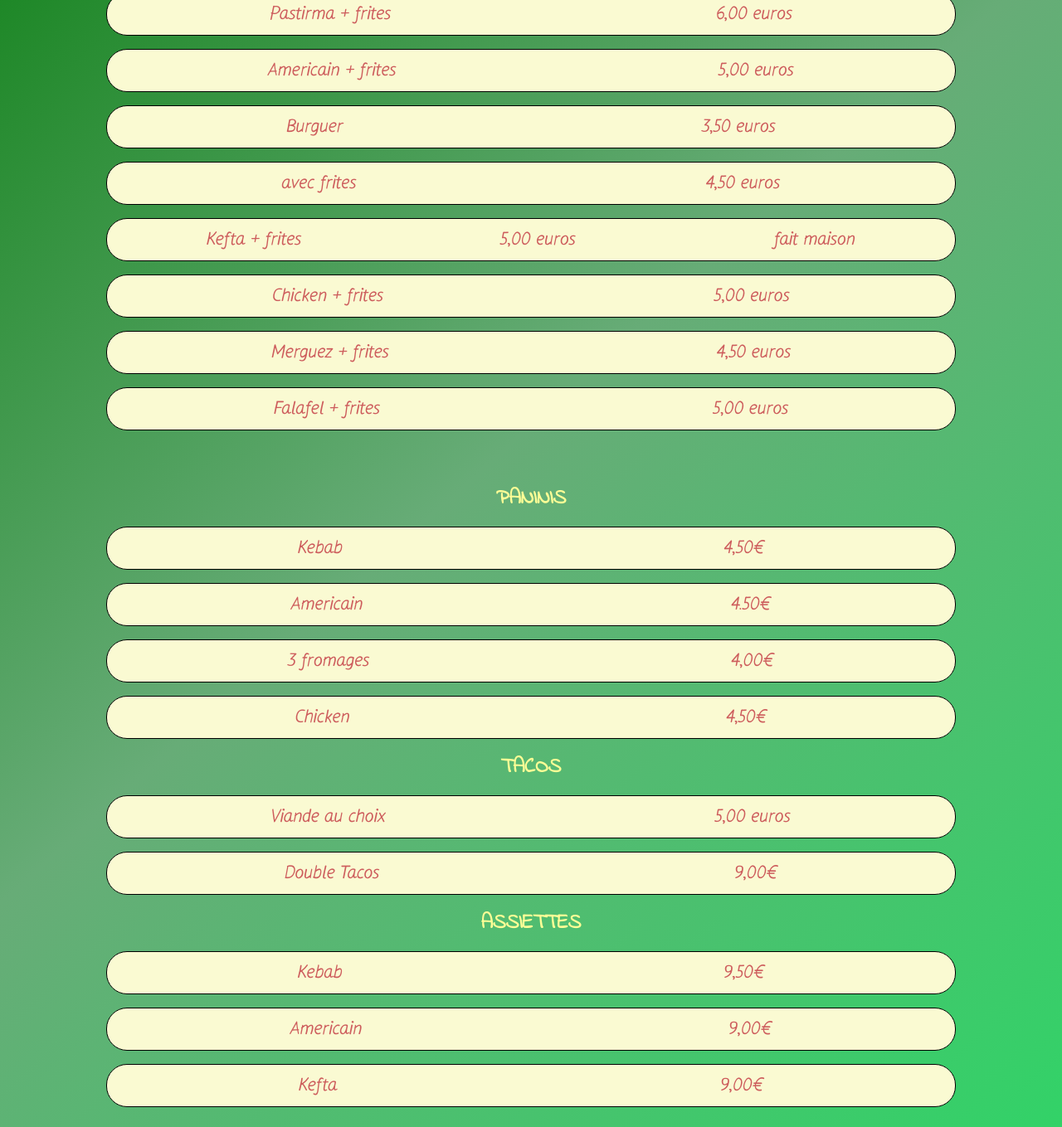
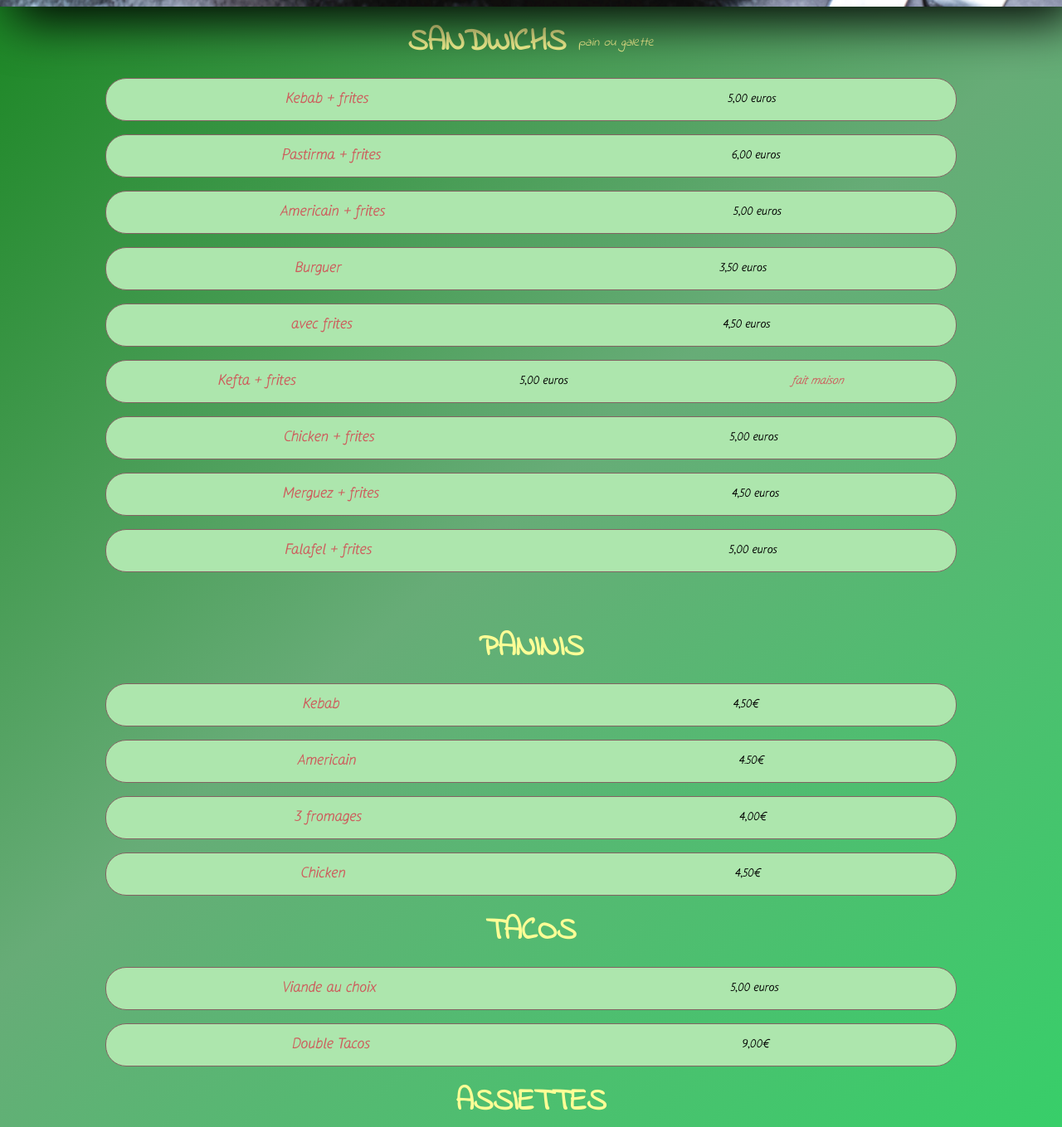
Before and after one commit to psychoniac/new_pacha, a website: page index.html in a window 1280 px wide. Shown: the part 960-2319 px from the top of the page at 83% size. Drawn offline with Linux system fonts and the light colour scheme.

Commit message:
modification mis en pages et taille de font

```diff
--- a/index.html
+++ b/index.html
@@ -23,96 +23,101 @@
             </div>
             <div class="plat">
               <p>Kebab + frites</p>
-              <span>5,00 euros</span>
+              <span class="plat__price">5,00 euros</span>
             </div>
 
             <div class="plat">
               <p>Pastirma + frites</p>
-              <span>6,00 euros</span>
+              <span class="plat__price">6,00 euros</span>
             </div>
 
             <div class="plat">
               <p>Americain + frites</p>
-              <span>5,00 euros</span>
+              <span class="plat__price">5,00 euros</span>
             </div>
 
             <div class="plat">
               <p>Burguer</p>
-              <span>3,50 euros</span>
+              <span class="plat__price">3,50 euros</span>
             </div>
 
             <div class="plat">
               <p>avec frites</p>
-              <span>4,50 euros</span>
+              <span class="plat__price">4,50 euros</span>
             </div>
 
             <div class="plat">
               <p>Kefta + frites</p>
-              <span>5,00 euros</span>
-              <span>fait maison</span>
+              <span class="plat__price">5,00 euros</span>
+              <span class="plat__faitMaison">fait maison</span>
             </div>
 
             <div class="plat">
               <p>Chicken + frites</p>
-              <span>5,00 euros</span>
+              <span class="plat__price">5,00 euros</span>
             </div>
 
             <div class="plat">
               <p>Merguez + frites</p>
-              <span>4,50 euros</span>
+              <span class="plat__price">4,50 euros</span>
             </div>
 
             <div class="plat">
               <p>Falafel + frites</p>
-              <span>5,00 euros</span>
+              <span class="plat__price">5,00 euros</span>
             </div>
           </article>
           <article class="menu__item--right">
-            <h2>PANINIS</h2>
+            <div class="title">
+              <h2>PANINIS</h2>
+            </div>
             <div class="plat">
               <p>Kebab</p>
-              <span>4,50&#8364; </span>
+              <span class="plat__price">4,50&#8364; </span>
             </div>
 
             <div class="plat">
               <p>Americain</p>
-              <span>4.50&#8364;</span>
+              <span class="plat__price">4.50&#8364;</span>
             </div>
 
             <div class="plat">
               <p>3 fromages</p>
-              <span>4,00&#8364;</span>
+              <span class="plat__price">4,00&#8364;</span>
             </div>
 
             <div class="plat">
               <p>Chicken</p>
-              <span>4,50&#8364;</span>
+              <span class="plat__price">4,50&#8364;</span>
             </div>
-            <h2>TACOS</h2>
-
+            <div class="title">
+              <h2>TACOS</h2>
+            </div>
             <div class="plat">
               <p>Viande au choix</p>
-              <span>5,00 euros</span>
+              <span class="plat__price">5,00 euros</span>
             </div>
 
             <div class="plat">
               <p>Double Tacos</p>
-              <span>9,00&#8364;</span>
+              <span class="plat__price">9,00&#8364;</span>
             </div>
-            <h2>ASSIETTES</h2>
+            <div class="title">
+              <h2>ASSIETTES</h2>
+            </div>
             <div class="plat">
               <p>Kebab</p>
-              <span>9,50&#8364;</span>
+              <span class="plat__price">9,50&#8364;</span>
             </div>
 
             <div class="plat">
               <p>Americain</p>
-              <span>9,00&#8364;</span>
+              <span class="plat__price">9,00&#8364;</span>
             </div>
 
             <div class="plat">
               <p>Kefta</p>
-              <span>9,00&#8364;</span>
+              <span class="plat__price">9,00&#8364;</span>
             </div>
           </article>
         </section>
--- a/sass/base/_contener.scss
+++ b/sass/base/_contener.scss
@@ -1,10 +1,7 @@
 .contener {
-  background: linear-gradient(
-    138deg,
-    rgba(19, 130, 27, 1) 15%,
-    rgba(103, 172, 119, 1) 39%,
-    rgba(31, 224, 98, 1) 76%
-  );
-  width: 100vw;
-  height: auto;
+  background: linear-gradient(138deg,
+      rgba(19, 130, 27, 1) 15%,
+      rgba(103, 172, 119, 1) 39%,
+      rgba(31, 224, 98, 1) 76%);
+  width: 100%;
 }
--- a/sass/composants/_item-menu.scss
+++ b/sass/composants/_item-menu.scss
@@ -5,27 +5,33 @@
 }
 
 .menu__item {
-  width: 80%;
+  width: 100%;
   display: flex;
   flex-direction: column;
   gap: 4em;
+
   &--left {
     display: flex;
     flex-direction: column;
+    align-items: center;
     gap: 1em;
   }
+
   &--right {
     display: flex;
     flex-direction: column;
+    align-items: center;
     gap: 1em;
-    & h2 {
+
+    /* & h2 {
       color: $color_title;
       font-size: $size_title;
       font-family: $font_title;
       text-align: center;
-    }
+    }*/
   }
 }
+
 .title {
   display: flex;
   font-family: $font_title;
@@ -33,28 +39,44 @@
   font-size: $size_title;
   justify-content: space-around;
   align-items: center;
+
   & span {
     font-style: italic;
+    font-size: 15px;
+    padding-left: 1em;
   }
 }
+
 .plat {
+  width: 80%;
   display: flex;
   justify-content: space-around;
   align-items: center;
   height: 50px;
   font-family: $font_txt;
-  font-size: $size_txt;
+  font-size: 18px;
   color: $color_txt;
-  background-color: rgb(250, 250, 210);
-
-  border: 1px solid black;
+  background-color: rgb(173, 230, 173);
+  border: 1px solid rgb(131, 98, 98);
   border-radius: 25px;
   transform: scale(1);
   transition: all 300ms;
+
   &:active {
     transform: scale(1.2);
   }
+
+  &__faitMaison {
+    font-style: italic;
+    font-size: 14px;
+  }
+
+  &__price {
+    font-size: 14px;
+    color: black;
+  }
 }
+
 .menu__list--plat {
   & span {
     color: $color_txt;
--- a/sass/layout/_header.scss
+++ b/sass/layout/_header.scss
@@ -3,15 +3,16 @@
   flex-direction: column;
   align-items: center;
   gap: 1em;
+
   &__title {
     font-family: $font_title;
     color: $color_title;
     font-size: 50px;
     padding-top: 0.5em;
   }
+
   &__img {
-    width: 80%;
-    height: auto;
+    width: 100%;
     filter: drop-shadow(16px 16px 30px);
     padding-bottom: 1em;
   }
```
Also changed, not shown: public/css/style.css, 1 other file.
